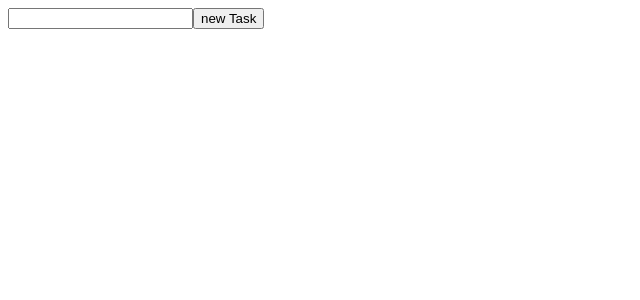
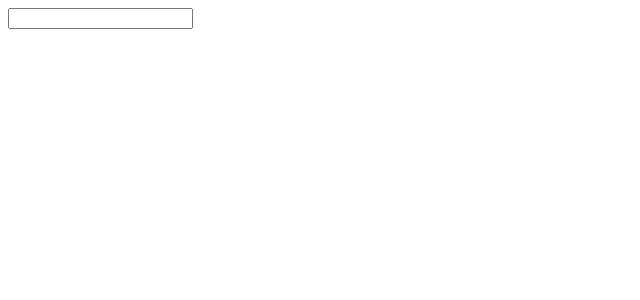
Before and after one commit to DaK-code/TodoApp-project, a React (Vite) app in the folder todoApp/: page / in a window 1280 px wide. Shown: the top 300 px of the page, without its empty margins (0-640 px from the left). Built offline with nearby package versions, Linux system fonts and the light colour scheme.

Commit message:
remove button to add new task to put it on master branch

```diff
--- a/todoApp/src/App.jsx
+++ b/todoApp/src/App.jsx
@@ -12,7 +12,6 @@ function App() {
     <div>
       <div>
         <input type="text" value = {text} onChange={handleChange} />
-        <button>new Task</button>
       </div>
     </div>
   )
```
